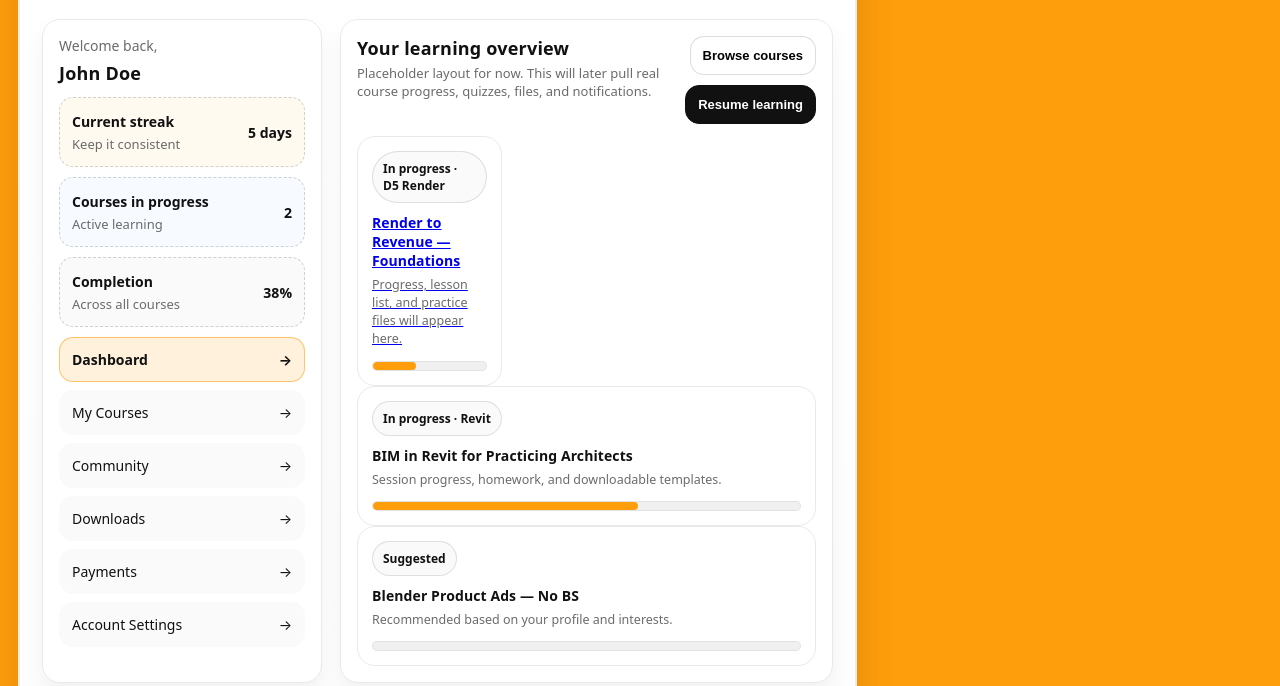
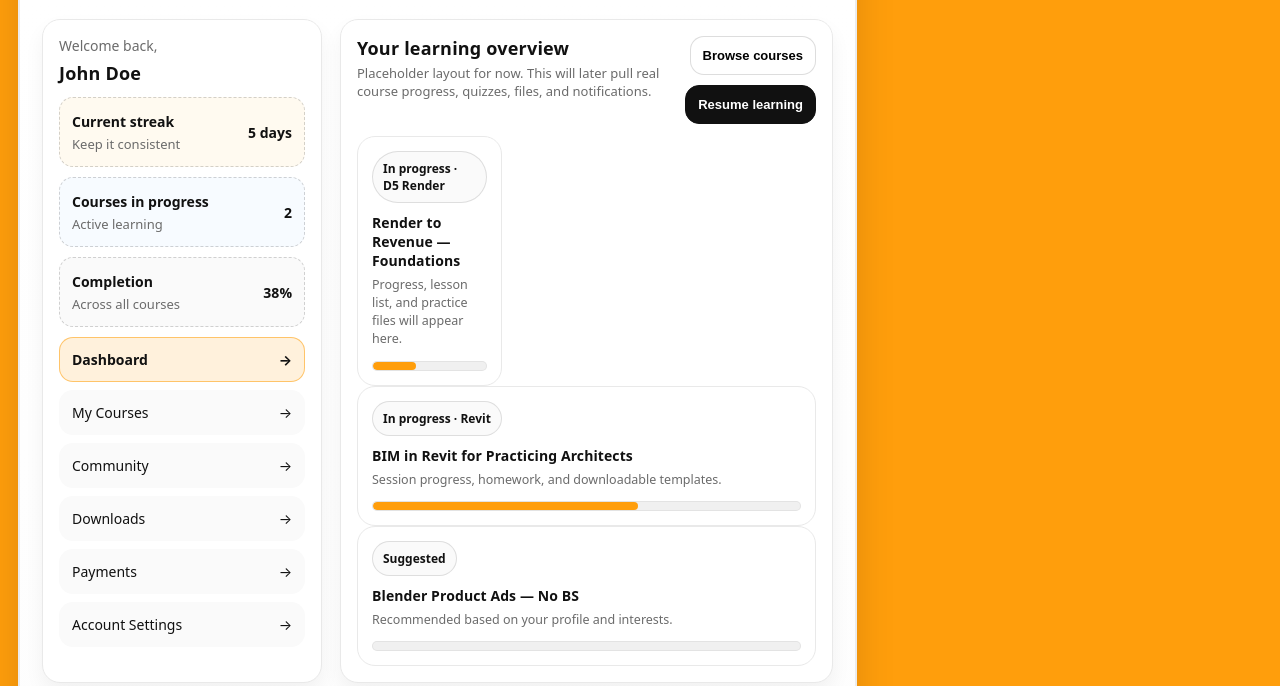
Before and after one commit to Mog-academy/mog-academy-app, a plain HTML site: page student_dashboard/index.html in a window 1280 px wide. Shown: the part 114-800 px from the top of the page. Drawn offline with Linux system fonts and the light colour scheme.

Commit message:
Update index.html

```diff
--- a/student_dashboard/index.html
+++ b/student_dashboard/index.html
@@ -21,6 +21,11 @@
       background: var(--orange);
       color: var(--black);
     }
+.course-link{
+  text-decoration: none;
+  color: inherit;
+  display: block;
+}
 
     .wrap{
       min-height:100vh;
```
